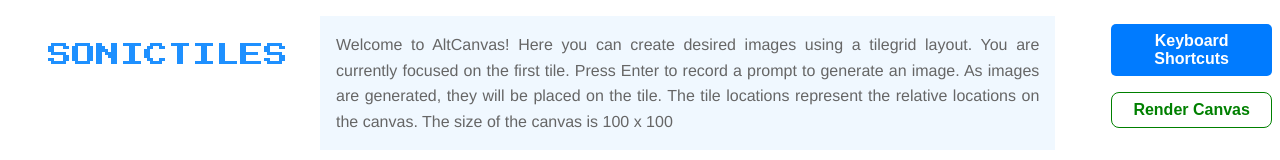
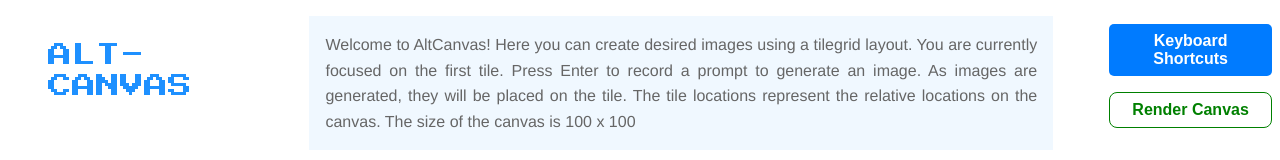
Before and after one commit to shljessie/text-tactile, a React (Create React App) app: page /sonic in a window 1280 px wide. Shown: the top 160 px of the page. Built offline with nearby package versions, Linux system fonts and the light colour scheme; no server answers.

Commit message:
add title change

```diff
--- a/src/components/SonicTiles.jsx
+++ b/src/components/SonicTiles.jsx
@@ -1870,7 +1870,7 @@
 
       <div style={{display: 'flex', flexDirection:'row', marginTop: '1rem'}}>
         <div>
-          <h1 id="mainHeader" style={{fontSize: '1.5rem', marginTop: '1rem', marginRight:'2rem', marginLeft:'3rem', color:'#1E90FF'}}>SONICTILES</h1>
+          <h1 id="mainHeader" style={{fontSize: '1.5rem', marginTop: '1rem', marginRight:'2rem', marginLeft:'3rem', color:'#1E90FF'}}>ALT-CANVAS</h1>
         </div>
         <div aria-live="polite" style={{backgroundColor:'aliceblue', padding:'1rem', width:'60%'}}>
           <p>
```
